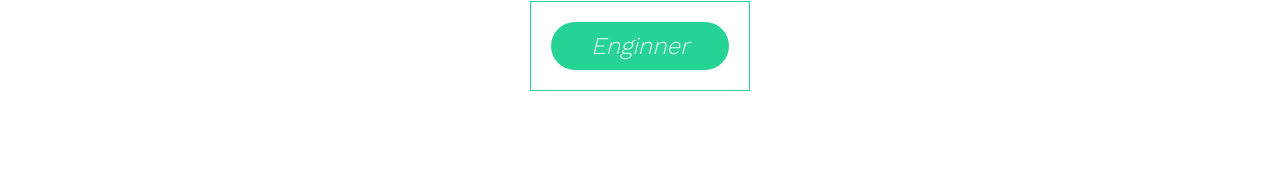
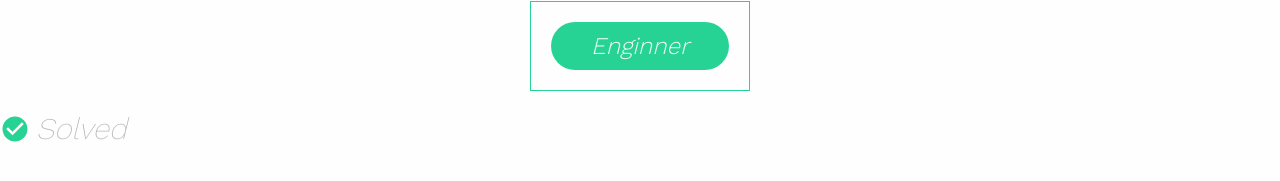
Before and after one commit to platzimaster-wedeal/wefront, a React app: page /draw in a window 1280 px wide. Shown: the part 181-362 px from the top of the page. Built offline with nearby package versions, Linux system fonts and the light colour scheme.

Commit message:
[ADD] - Component ProblemStatus created

```diff
--- /dev/null
+++ b/src/assets/styles/components/ProblemStatus/ProblemStatus.scss
@@ -0,0 +1,38 @@
+@import '../../partials/colors';
+@import '../../partials/sizes';
+@import '../../partials/fonts';
+@import '../../Breakpoints';
+@import '../../FontSize';
+
+.problem-status {
+  display: inline-flex;
+  flex-flow: row nowrap;
+  justify-content: center;
+  align-items: center;
+  color: $color-black-30;
+  font-style: italic;
+  font-size: 30px;
+
+  & small{
+    @include media(mobile-n) {
+      @include font-size($font-size-small);
+    }
+    @include media(tablet) {
+      @include font-size($font-size-normal);
+    }
+  }
+
+  & svg {
+    margin-right: 6px;
+  }
+
+  &__state--true svg {
+    fill: $color-primary;
+  }
+
+  &__state--false svg {
+    fill: $color-black-60;
+  }
+
+
+}
--- /dev/null
+++ b/src/components/ProblemStatus/ProblemStatus.jsx
@@ -0,0 +1,27 @@
+import React from "react";
+import { MdCheckCircle, MdErrorOutline } from "react-icons/md";
+
+import "../../assets/styles/components/ProblemStatus/ProblemStatus.scss";
+
+const ProblemStatus = ({ status = true }) => {
+ return (
+  <div
+   className={`problem-status ${
+    status ? "problem-status__state--true" : "problem-status__state--true"
+   }`}>
+   {status === true ? (
+    <>
+     <MdCheckCircle size="30" />
+     <small>Solved</small>
+    </>
+   ) : (
+    <>
+     <MdErrorOutline size="30" />
+     <small>Solving</small>
+    </>
+   )}
+  </div>
+ );
+};
+
+export default ProblemStatus;
--- a/src/container/Draw.js
+++ b/src/container/Draw.js
@@ -6,6 +6,8 @@ import ButtonAction from "../components/Buttons/ButtonAction";
 import Button from "../components/Buttons/Button";
 import Label from "../components/Labels/Labels";
 import "../assets/styles/components/Draw/Draw.scss";
+
+import ProblemStatus from "../components/ProblemStatus/ProblemStatus";
 
 const Draw = () => {
  return (
@@ -31,6 +33,7 @@ const Draw = () => {
    <div className="andres__components__test container__test">
     <Label name="Enginner" active />
    </div>
+   <ProblemStatus />
   </>
  );
 };
```
